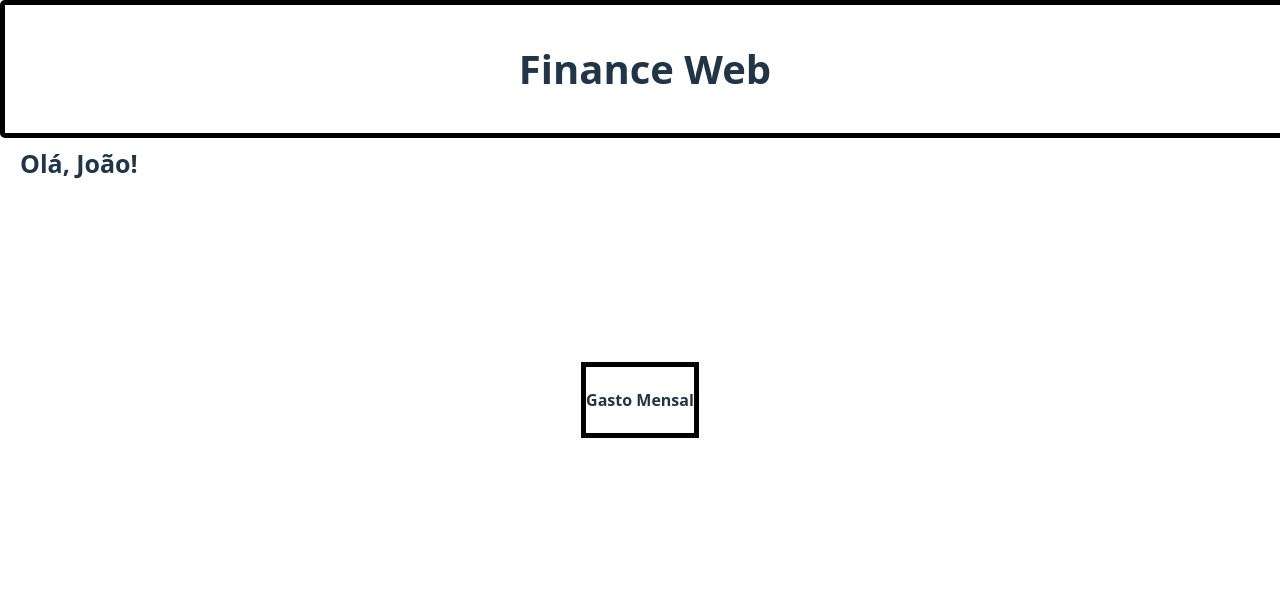
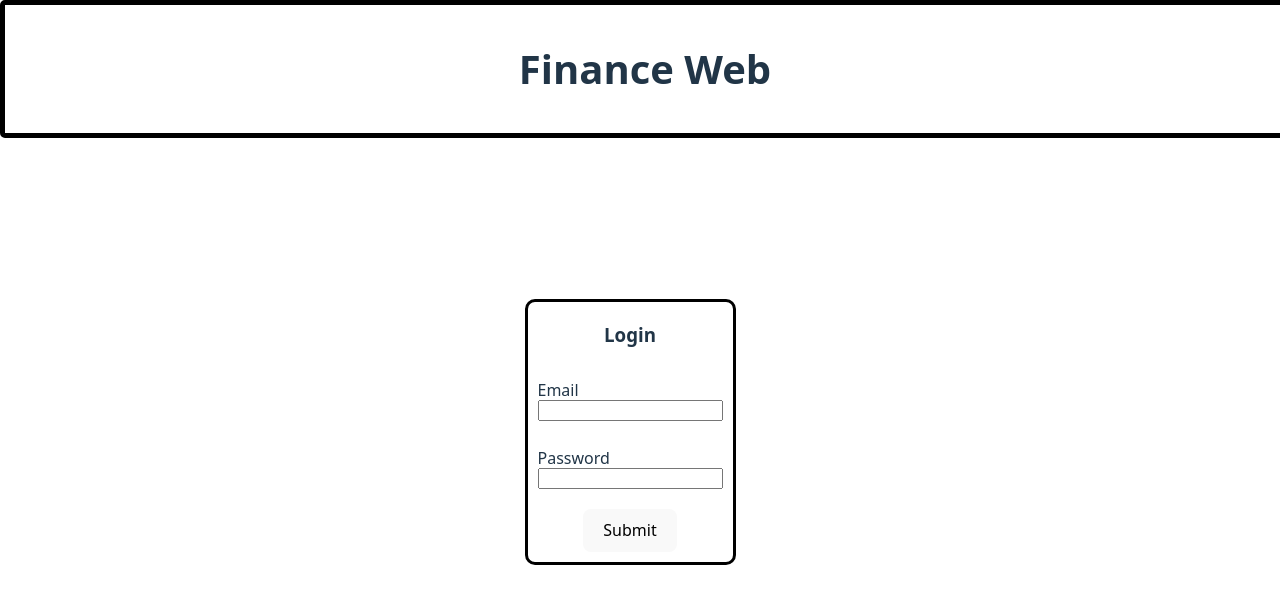
Before and after one commit to joaoneto9/Finance-web, a React (Vite) app in the folder web-finance/: page / in a window 1280 px wide. Shown: the top 604 px of the page. Built offline with nearby package versions, Linux system fonts and the light colour scheme.

Commit message:
feat: implementing the login page

```diff
--- a/web-finance/src/App.tsx
+++ b/web-finance/src/App.tsx
@@ -1,13 +1,13 @@
 import { useState } from 'react'
-import HomePage from './pages/HomePage'
 import './style/App.css'
+import LoginPage from './pages/LoginPage'
 
 function App() {
   const [count, setCount] = useState(0)
 
   return (
     <>
-        <HomePage name='João'></HomePage>
+       <LoginPage />
     </>
   )
 }
--- a/web-finance/src/components/UserInformationBox.tsx
+++ b/web-finance/src/components/UserInformationBox.tsx
@@ -1,23 +1,31 @@
 import type { ReactNode } from "react"
+import "../style/UserInformationBox.css"
 
 interface props {
+    title: string;
     fields: string[]
 }
 
-function UserInformationBox({fields}: props) {
+function UserInformationBox({title, fields}: props) {
 
     const fieldsHtml = (): ReactNode  => {
-        return fields.map((field, index) => (
-            <p className={"field-" + index}>{field}</p>
+        return fields.map(field => (
+            <div className="field-container">
+                <p className="field-name">{field}</p>
+                <input type="text" name={"input-field-" + field} id="input-field"/>
+            </div>
         ))
     }
 
     return (
         <>
-            <div className="fields-container">
-                {fieldsHtml()}
+            <div className="user-information-container">
+                <div className="fields-container">
+                    <h3 className="user-informations-box-title">{title}</h3>
+                    {fieldsHtml()}
+                    <button className="submit-button">Submit</button>
+                </div>
             </div>
-
         </>
     )
 
--- a/web-finance/src/pages/HomePage.tsx
+++ b/web-finance/src/pages/HomePage.tsx
@@ -13,7 +13,7 @@ function HomePage({name}: props) {
 
     return (
         <>
-            <Header></Header>
+            <Header />
             <div className="introduction-box">
                 <h3 className="introduction-title">Olá, {name}!</h3>
             </div>
--- a/web-finance/src/pages/LoginPage.tsx
+++ b/web-finance/src/pages/LoginPage.tsx
@@ -0,0 +1,16 @@
+import Header from "../components/Header";
+import UserInformationBox from "../components/UserInformationBox";
+
+function LoginPage() {
+
+    return (
+        <>
+            <Header />
+
+            <UserInformationBox title={"Login"}
+                fields={["Email", "Password"]}/>
+        </>
+    );
+}
+
+export default LoginPage;
--- a/web-finance/src/style/HomePage.css
+++ b/web-finance/src/style/HomePage.css
@@ -3,6 +3,7 @@
     top: 120px;
     left: 20px;
     padding: auto;
+
 }
 
 .introduction-box .introduction-title {
--- /dev/null
+++ b/web-finance/src/style/UserInformationBox.css
@@ -0,0 +1,38 @@
+.user-information-container {
+    display: flex;
+    justify-content: center; /* horizontal */
+    align-items: center;     /* vertical */
+    height: 100vh;           /* full page height */
+}
+
+.user-information-container .fields-container {
+    position: absolute;
+    display: table-cell;
+    border: solid black;
+    border-radius: 10px;
+    margin-right: 20px;
+}
+
+.fields-container .fields-container {
+    position: absolute;
+}
+
+.field-name {
+    position: relative;
+    text-align: left;
+    left: 5px;
+    top: 10px;
+    margin: 5px;
+
+}
+
+.submit-button {
+    position: relative;
+    margin: 10px;
+}
+
+#input-field {
+    margin-left: 10px;
+    margin-right: 10px;
+    margin-bottom: 10px;
+}
```
